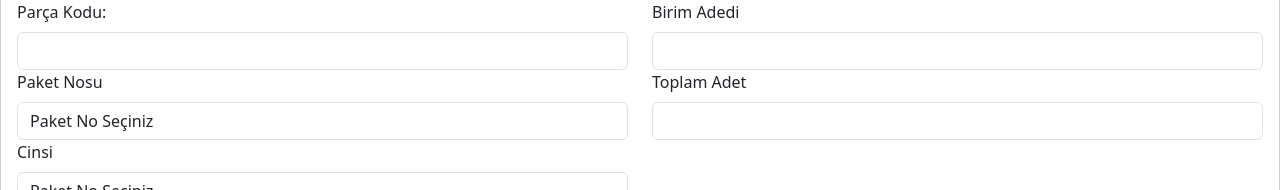
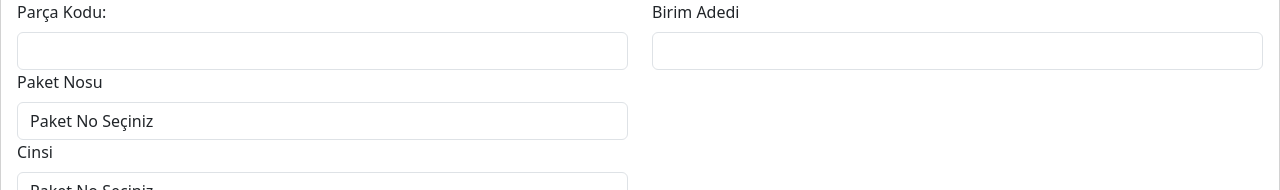
Before and after one commit to mertugrulfrontenddev/manage-works-furniture, a React (Create React App) app: page /partadd in a window 1280 px wide. Shown: the part 253-443 px from the top of the page. Built offline with nearby package versions, Linux system fonts and the light colour scheme.

Commit message:
added-totalCount

```diff
--- a/src/components/Banding.jsx
+++ b/src/components/Banding.jsx
@@ -293,7 +293,7 @@ const Banding = () => {
                           <td>{part.materialColor || "No Value"}</td>
                           <td>{part.thickness || "No Value"}</td>
                           <td>{part.unitCount || "No Value"}</td>
-                          <td>{part.totalCount || "No Value"}</td>
+                          <td>{part.unitCount * lot.quantity || "No Value"}</td>
                           <td>{part.pvcColor || "No Value"}</td>
                           <td>{part.banding || "No Value"}</td>
                           <td>
--- a/src/components/Drilling.jsx
+++ b/src/components/Drilling.jsx
@@ -264,7 +264,7 @@ const Drilling = () => {
                           <td>{part.materialColor || "No Value"}</td>
                           <td>{part.thickness || "No Value"}</td>
                           <td>{part.unitCount || "No Value"}</td>
-                          <td>{part.totalCount || "No Value"}</td>
+                          <td>{part.unitCount * lot.quantity || "No Value"}</td>
                           <td>{part.pvcColor || "No Value"}</td>
                           <td>{part.drilling || "No Value"}</td>
                           <td>
--- a/src/components/PartAdd.jsx
+++ b/src/components/PartAdd.jsx
@@ -15,7 +15,7 @@ const AddPartForm = () => {
     cinsi: "",
     thickness: "",
     unitCount: "",
-    totalCount: "",
+
     materialColor: "",
     macmazzeNet: {
       macmazzeLenght: "",
@@ -89,7 +89,6 @@ const AddPartForm = () => {
         cinsi: "",
         thickness: "",
         unitCount: "",
-        totalCount: "",
         materialColor: "",
         macmazzeNet: { macmazzeLenght: "", macmazzeWidth: "" },
         pvcColor: "",
@@ -218,15 +217,6 @@ const AddPartForm = () => {
                 type="number"
                 name="unitCount"
                 value={part.unitCount}
-                onChange={handleChange}
-              />
-            </Form.Group>
-            <Form.Group>
-              <Form.Label>Toplam Adet</Form.Label>
-              <Form.Control
-                type="number"
-                name="totalCount"
-                value={part.totalCount}
                 onChange={handleChange}
               />
             </Form.Group>
```
